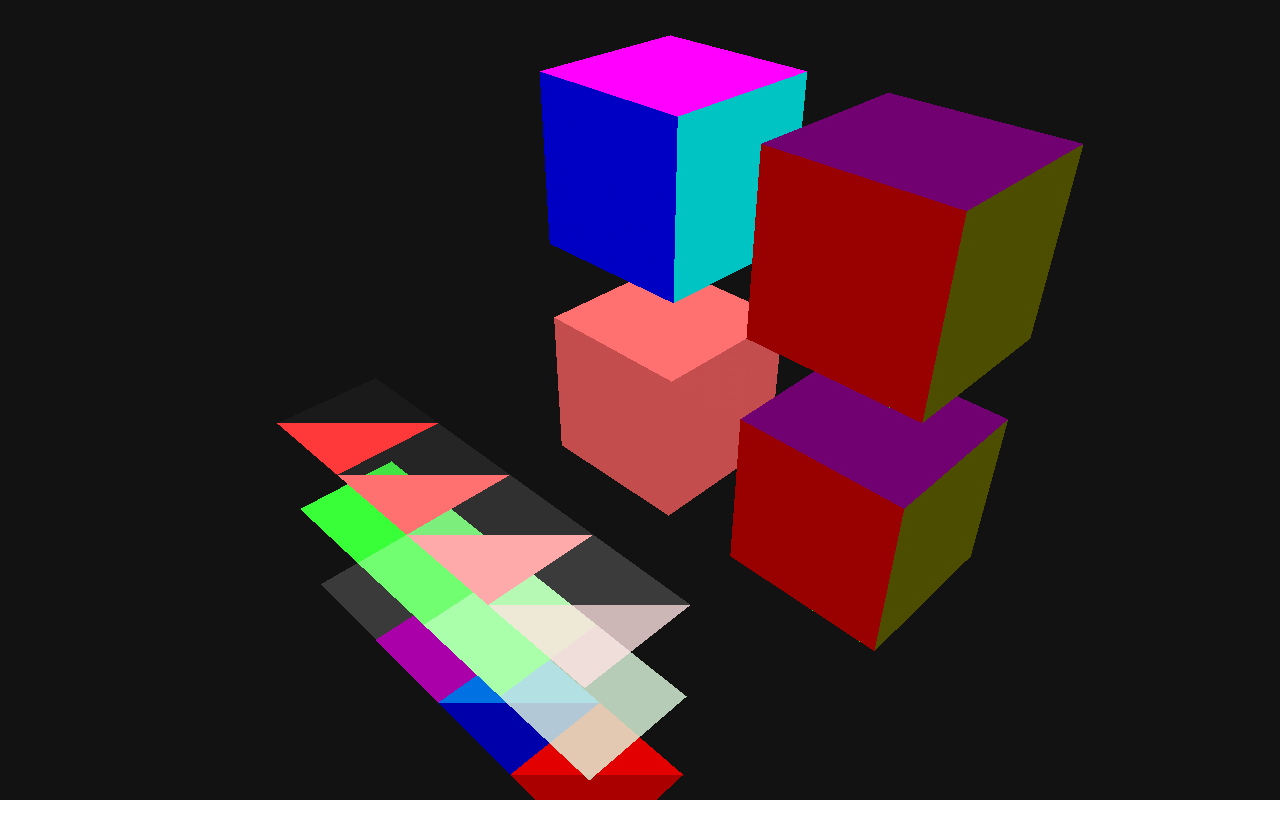
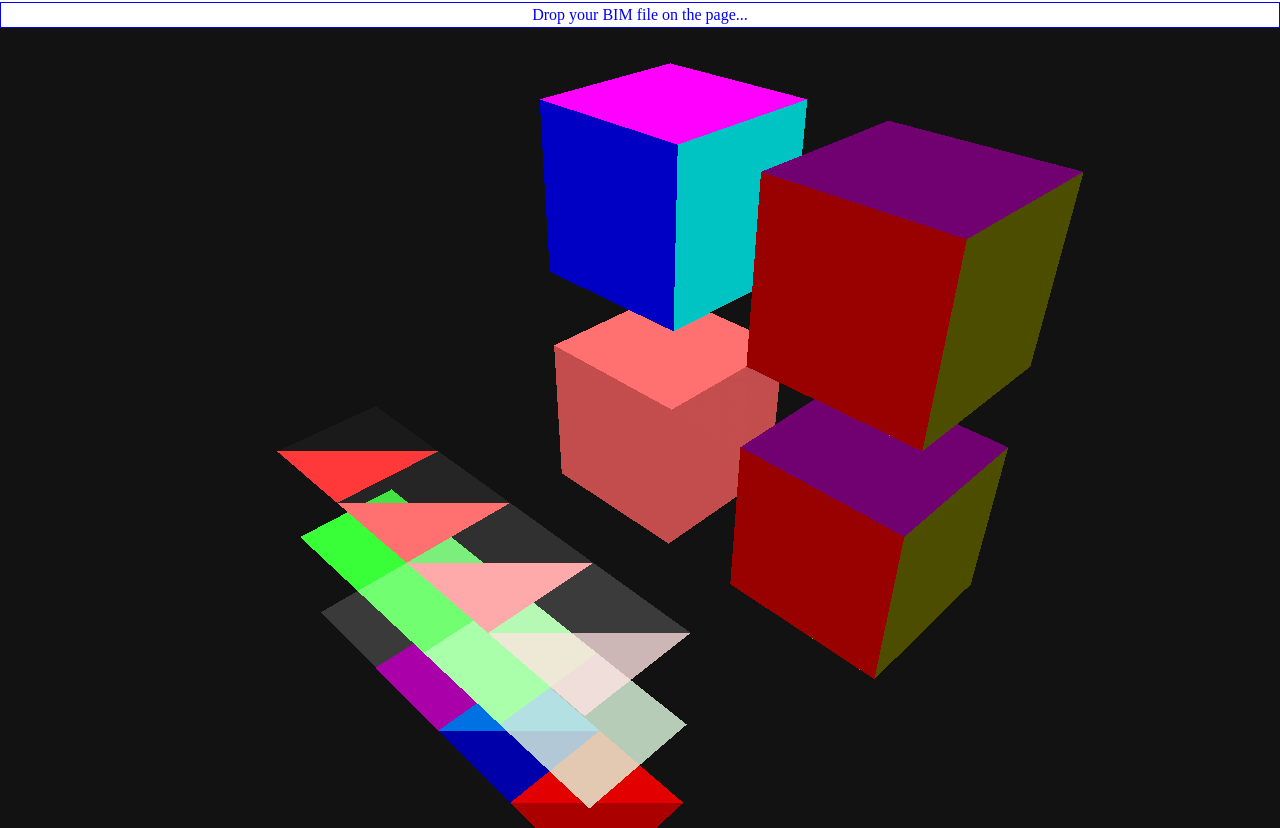
Before and after one commit to ricaun/dotbim.three.js, a plain HTML site: page index.html in a window 1280 px wide. Before the commit the page ends 800 px from the top, so only its background shows below. Drawn offline with Linux system fonts and the light colour scheme.

Commit message:
Update README.md and index.html files
- Add the `Online Preview` link to the README.md file
- Add `div` element with message to the index.html file
- This is all optional

```diff
--- a/index.html
+++ b/index.html
@@ -23,7 +23,8 @@
     <script src="./js/controls/OrbitControls.js"></script>
 </head>
 
-<body>
+<body style="overflow: hidden;">
+    <div style="color: blue; text-align: center; margin-top: 2px; padding: 3px; border: 1px solid blue;">Drop your BIM file on the page...</div>
     <script>
         // DefaultUp
         THREE.Object3D.DefaultUp.set(0, 0, 1);
```
Also changed, not shown: 1 other file.
